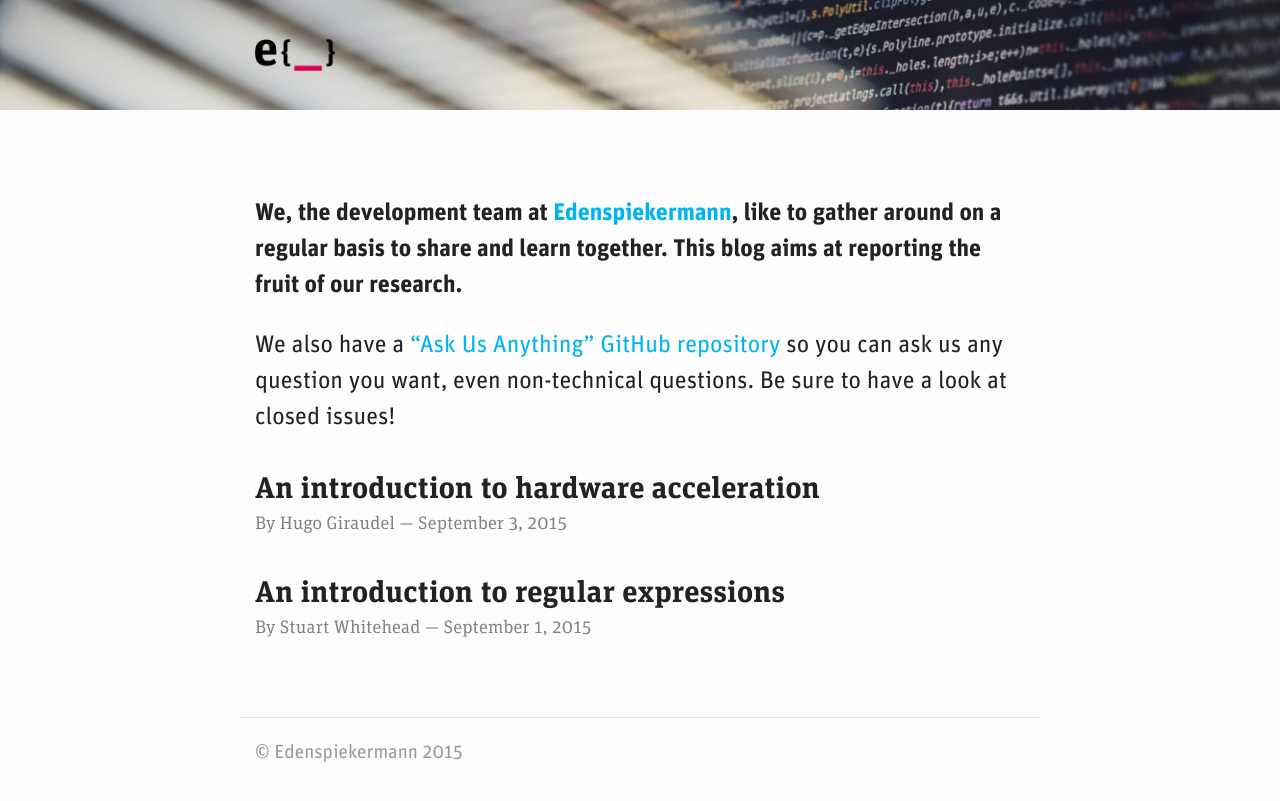
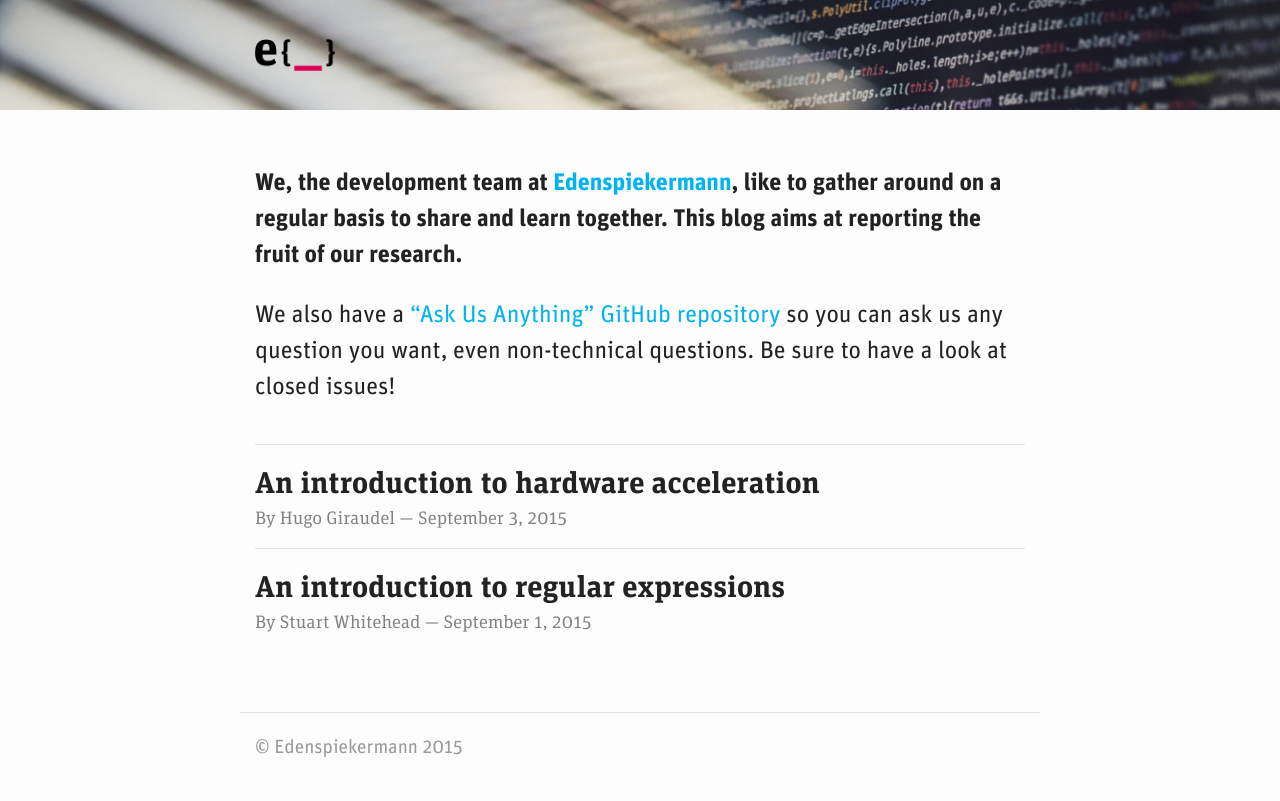
Before and after one commit to edenspiekermann/espi-devblog, a Jekyll site: the page built from index.html, in a window 1280 px wide. Shown: the top 801 px of the page. Built offline with Jekyll 4.4.1, drawn with Linux system fonts in a browser that asks for light colours.

Commit message:
Improved the home page again

```diff
--- a/_sass/pages/_home.scss
+++ b/_sass/components/_post-list.scss
@@ -1,32 +1,42 @@
 .post-list {
   list-style: none;
   padding: 0;
-  margin: 0 -30px;
+  margin: 40px 0 0;
   font-family: 'ESPI Slab', 'Arial', sans-serif;
 }
 
 .post-list__item {
-  padding: 15px 30px;
-  transition: 0.15s;
-  border-top: 1px solid;
-  border-bottom: 1px solid;
-  border-color: transparent;
+  padding: 15px 30px 15px 0;
+  transition: 200ms 100ms ease-out;
+  border-top: 1px solid rgba(0, 0, 0, 0.1);
+  border-bottom: 1px solid transparent;
   position: relative;
 
   &::before {
     content: '';
+    opacity: 0;
     position: absolute;
     width: 10px;
     top: -1px;
     left: 0;
     bottom: -1px;
+    transition: opacity 200ms 0s ease-out;
     background-color: $brand-color;
   }
 
   &:hover {
-    border-color: rgba(0, 0, 0, 0.1);
-    transform: translateX(25px);
+    padding-left: 30px;
+    border-bottom-color: rgba(0, 0, 0, 0.1);
     background-color: #fafafa;
+  }
+
+  &:hover + & {
+    border-top-color: transparent;
+  }
+
+  &:hover::before {
+    transition: opacity 200ms 200ms ease-out;
+    opacity: 1;
   }
 }
 
--- a/_sass/layout/_header.scss
+++ b/_sass/layout/_header.scss
@@ -1,6 +1,6 @@
 .header {
   position: relative;
-  margin-bottom: ($spacing-unit * 2);
+  margin-bottom: $spacing-unit;
   background-image: url('../assets/images/espi-dev-blog-header.jpg');
   background-size: cover;
   padding: 1em 0;
--- a/css/main.scss
+++ b/css/main.scss
@@ -22,7 +22,7 @@
   'components/image',
   'components/link',
   'components/table',
+  'components/post-list',
 
-  'pages/article',
-  'pages/home'
+  'pages/article'
 ;
```
